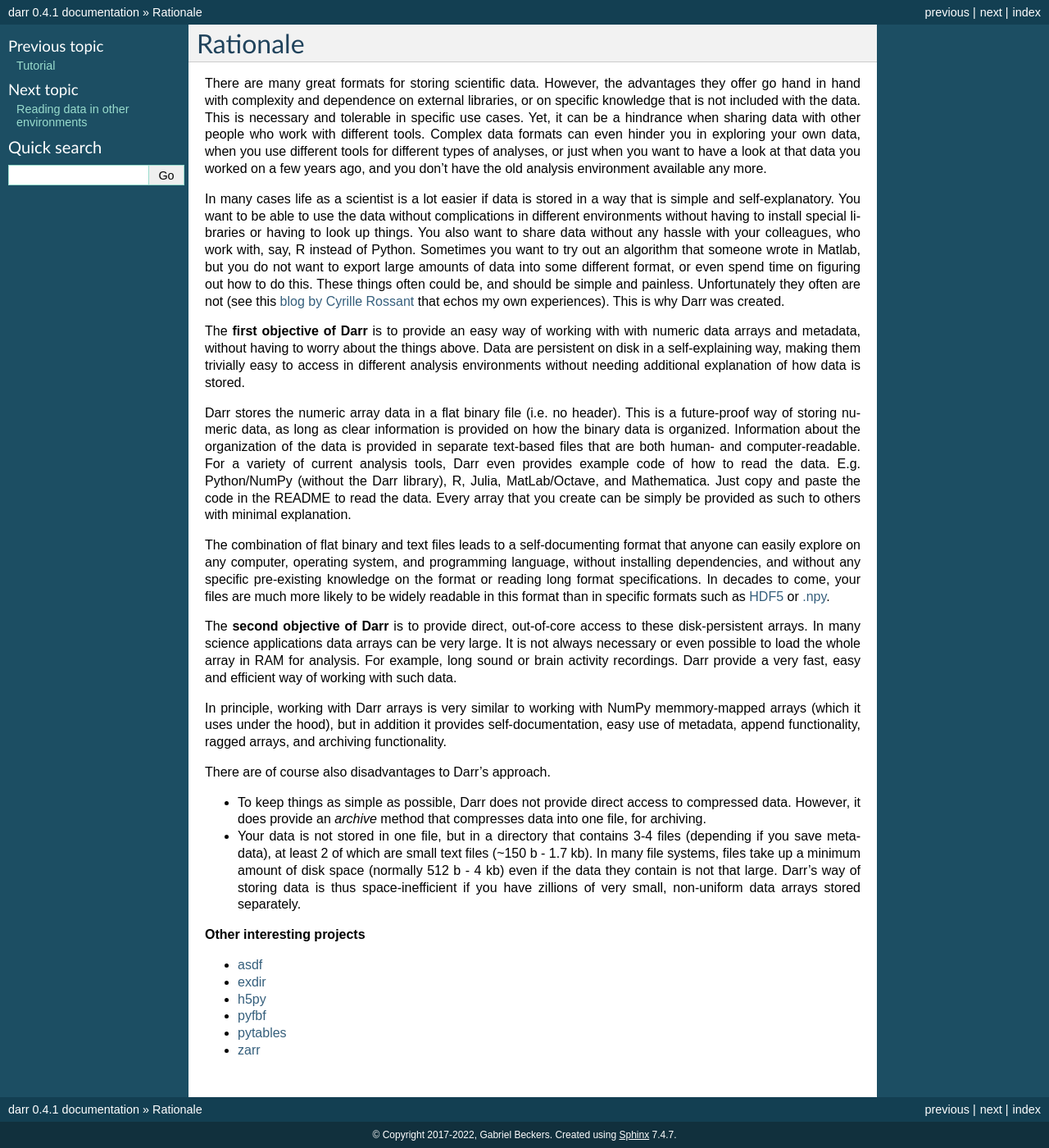
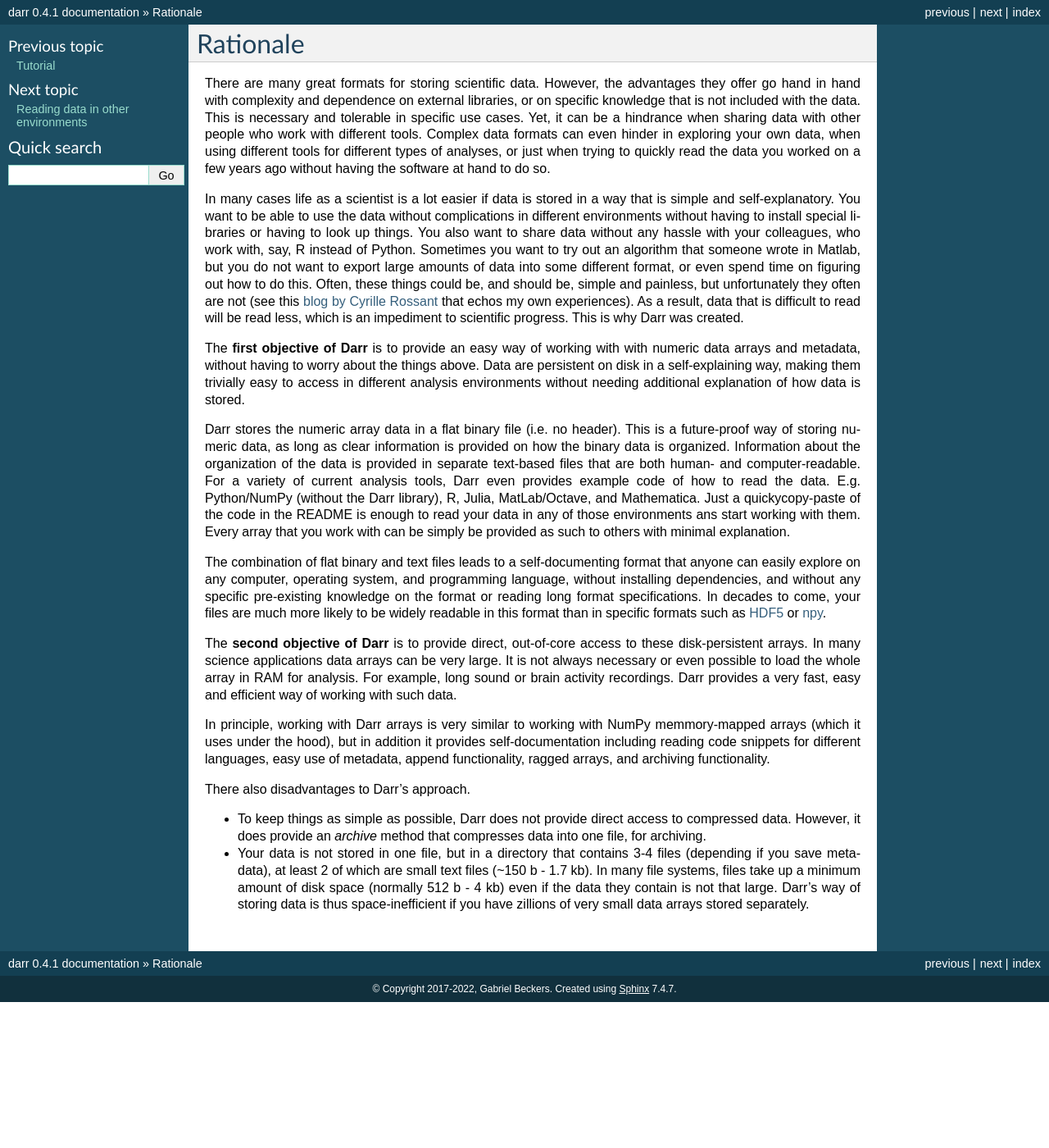
Before and after one commit to gbeckers/Darr, a Sphinx documentation site: the page built from docs/rationale.rst, in a window 1280 px wide. Shown: the whole page at 82% size. Built offline with Sphinx 7.4.7, drawn with Linux system fonts in a browser that asks for light colours; after the commit the page ends 1222 px from its top, so only the background shows below that.

Commit message:
improve text

```diff
--- a/docs/rationale.rst
+++ b/docs/rationale.rst
@@ -6,23 +6,25 @@ advantages they offer go hand in hand with complexity and dependence on
 external libraries, or on specific knowledge that is not included with the
 data. This is necessary and tolerable in specific use cases. Yet, it can be
 a hindrance when sharing data with other people who work with different
-tools. Complex data formats can even hinder you in exploring your own data,
-when you use different tools for different types of analyses, or just when
-you want to have a look at that data you worked on a few years ago, and
-you don't have the old analysis environment available any more.
+tools. Complex data formats can even hinder in exploring your own data,
+when using different tools for different types of analyses, or just when
+trying to quickly read the data you worked on a few years ago without having
+the software at hand to do so.
 
 In many cases life as a scientist is a lot easier if data is stored in a way
 that is simple and self-explanatory. You want to be able to use the data
 without complications in different environments without having to install
 special libraries or having to look up things. You also want to share data
-without any hassle with your colleagues, who work with, say, R
-instead of Python. Sometimes you want to try out an algorithm that someone
-wrote in Matlab, but you do not want to export large amounts of data into
-some different format, or even spend time on figuring out how to do this.
-These things often could be, and should be simple and painless. Unfortunately
-they often are not (see this
+without any hassle with your colleagues, who work with, say, R instead of
+Python. Sometimes you want to try out an algorithm that someone wrote in
+Matlab, but you do not want to export large amounts of data into some
+different format, or even spend time on figuring out how to do this.
+Often, these things could be, and should be, simple and painless, but
+unfortunately they often are not (see this
 `blog by Cyrille Rossant <http://cyrille.rossant.net/moving-away-hdf5/>`__
-that echos my own experiences). This is why Darr was created.
+that echos my own experiences). As a result, data that is difficult to read
+will be read less, which is an impediment to scientific progress. This is
+why Darr was created.
 
 The **first objective of Darr** is to provide an easy way of working with
 with numeric data arrays and metadata, without having to worry about the
@@ -37,32 +39,34 @@ about the organization of the data is provided in separate text-based
 files that are both human- and computer-readable. For a variety of current
 analysis tools, Darr even provides example code of how to read the data. E.g.
 Python/NumPy (without the Darr library), R, Julia, MatLab/Octave, and
-Mathematica. Just copy and paste the code in the README to read the data.
-Every array that you create can be simply be provided as such to others with
+Mathematica. Just a quickycopy-paste of the code in the README is enough
+to read your data in any of those environments ans start working with them.
+Every array that you work with can be simply be provided as such to others with
 minimal explanation.
 
-The combination of flat binary and text files leads to a
-self-documenting format that anyone can easily explore on any computer,
-operating system, and programming language, without installing
-dependencies, and without any specific pre-existing knowledge on the
-format or reading long format specifications. In decades to come, your files
-are much more likely to be widely readable in this format than in specific
-formats such as `HDF5 <https://www.hdfgroup.org/>`__ or
-`.npy <https://docs.scipy.org/doc/numpy-dev/neps/npy-format.html>`__.
+The combination of flat binary and text files leads to a self-documenting
+format that anyone can easily explore on any computer, operating system, and
+programming language, without installing dependencies, and without any
+specific pre-existing knowledge on the format or reading long format
+specifications. In decades to come, your files are much more likely to be
+widely readable in this format than in specific formats such as
+`HDF5 <https://www.hdfgroup.org/>`__ or
+`npy <https://docs.scipy.org/doc/numpy-dev/neps/npy-format.html>`__.
 
 The **second objective of Darr** is to provide direct, out-of-core access to
 these disk-persistent arrays. In many science applications data arrays can be
 very large. It is not always necessary or even possible to load the whole
 array in RAM for analysis. For example, long sound or brain activity
-recordings. Darr provide a very fast, easy and efficient way of working
+recordings. Darr provides a very fast, easy and efficient way of working
 with such data.
 
 In principle, working with Darr arrays is very similar to working with NumPy
 memmory-mapped arrays (which it uses under the hood), but in addition it
-provides self-documentation, easy use of metadata, append functionality, ragged
-arrays, and archiving functionality.
+provides self-documentation including reading code snippets for different
+languages, easy use of metadata, append functionality, ragged arrays, and
+archiving functionality.
 
-There are of course also disadvantages to Darr's approach.
+There also disadvantages to Darr's approach.
 
 -  To keep things as simple as possible, Darr does not provide direct access
    to compressed data. However, it does provide an `archive` method that
@@ -72,14 +76,5 @@ There are of course also disadvantages to Darr's approach.
    small text files (~150 b - 1.7 kb). In many file systems, files take up a
    minimum amount of disk space (normally 512 b - 4 kb) even if the data
    they contain is not that large. Darr's way of storing data is thus
-   space-inefficient if you have zillions of very small, non-uniform data
-   arrays stored separately.
-
-**Other interesting projects**
-
--  `asdf <https://github.com/asdf-format/asdf>`__
--  `exdir <https://github.com/CINPLA/exdir/>`__
--  `h5py <https://github.com/h5py/h5py>`__
--  `pyfbf <https://github.com/davidh-ssec/pyfbf>`__
--  `pytables <https://github.com/PyTables/PyTables>`__
--  `zarr <https://github.com/zarr-developers/zarr>`__
+   space-inefficient if you have zillions of very small data arrays stored
+   separately.
```
